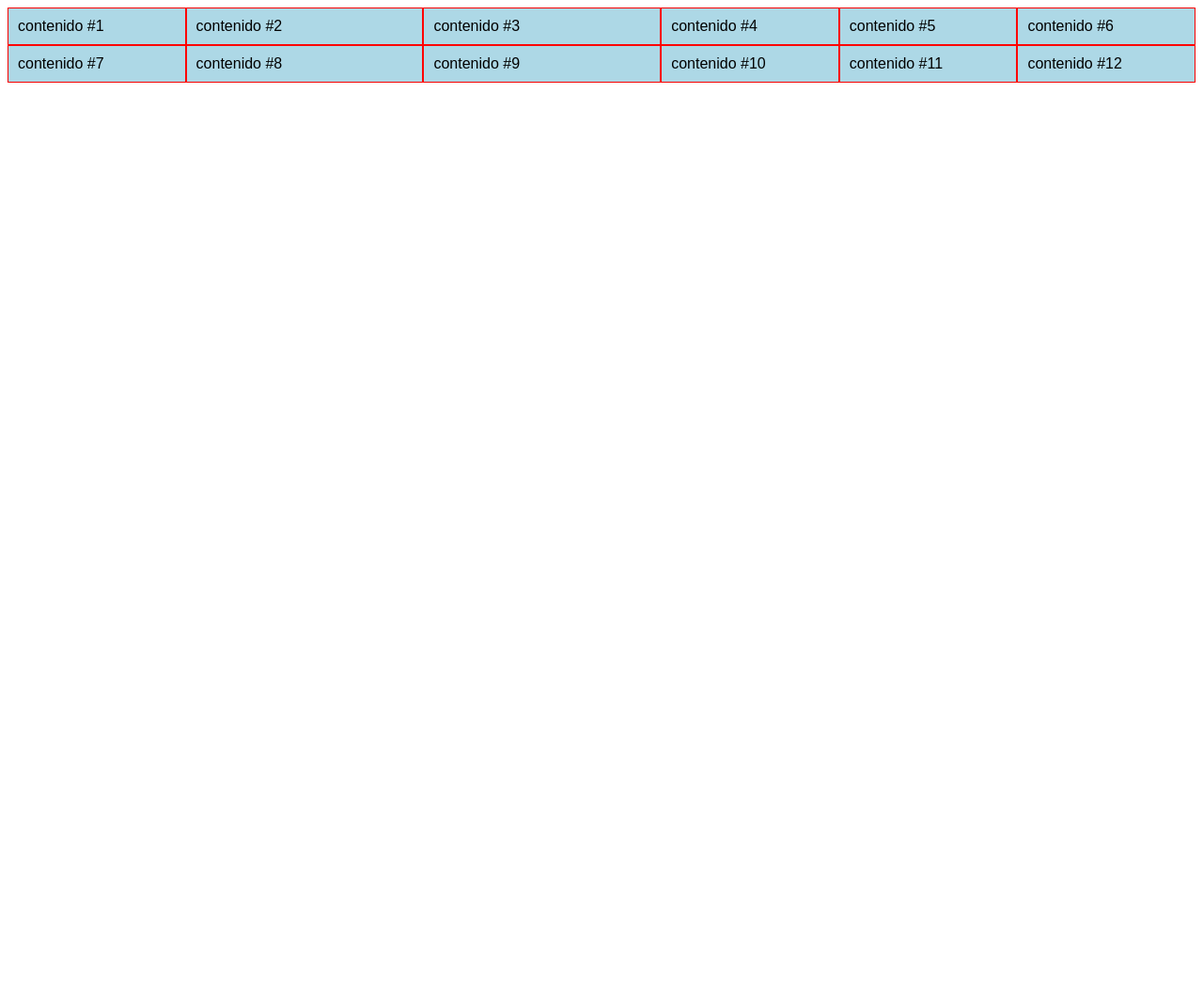
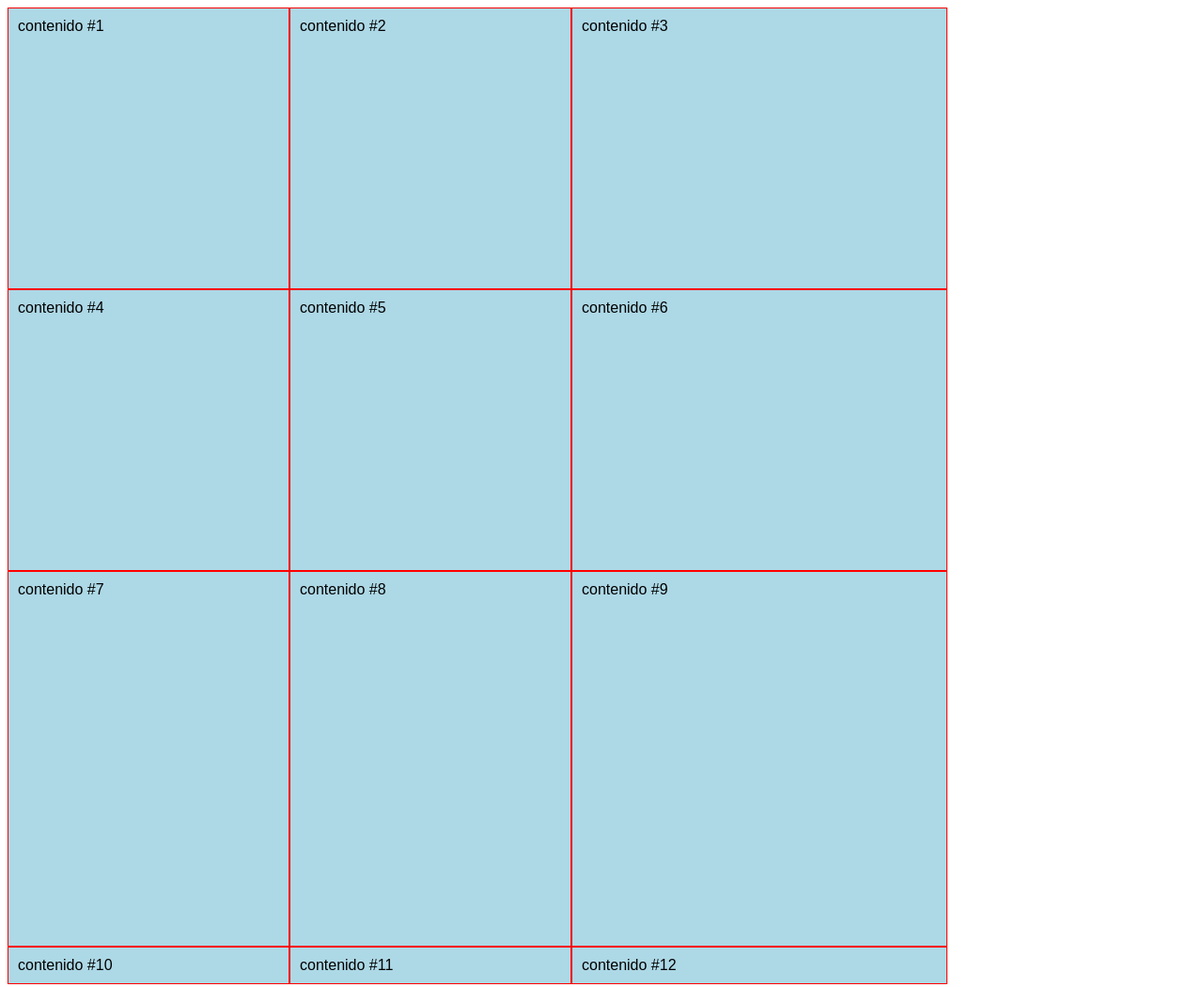
Before and after one commit to oscardduar/ApuntesCursoGrid, a plain HTML site: page index.html in a window 1280 px wide. Shown: the whole page at 94% size. Before the commit the page ends 800 px from the top, so only its background shows below. Drawn offline with Linux system fonts and the light colour scheme.

Commit message:
Hasta aquí se explica como hacer columnas y filas de grid layout

```diff
--- a/index.html
+++ b/index.html
@@ -12,8 +12,9 @@
     }
     .container {
       display: grid;
-      grid-template-columns: 15% 20% 20% 15% 15%  15%;
-
+     /* grid-template-columns: 300px 300px 400px;
+      grid-template-rows: 300px 300px;*/
+      grid-template: 300px 300px 400px/ 300px 300px 400px;
     }
     .item{
         background: lightblue;
```
